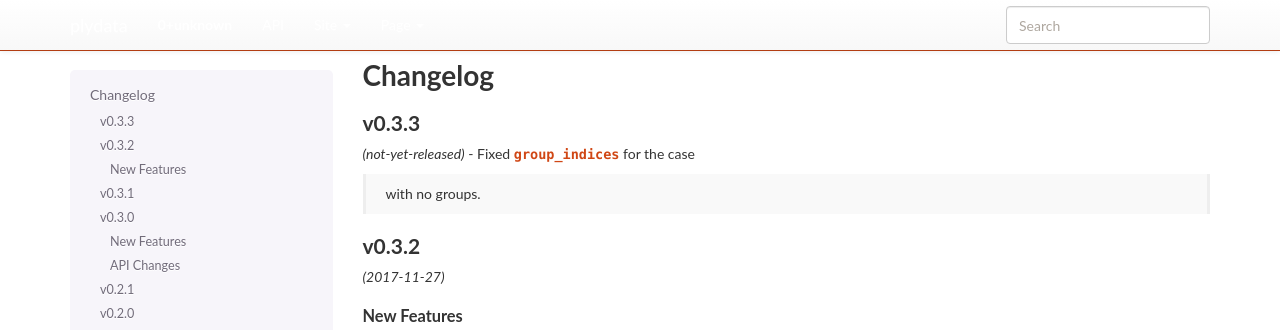
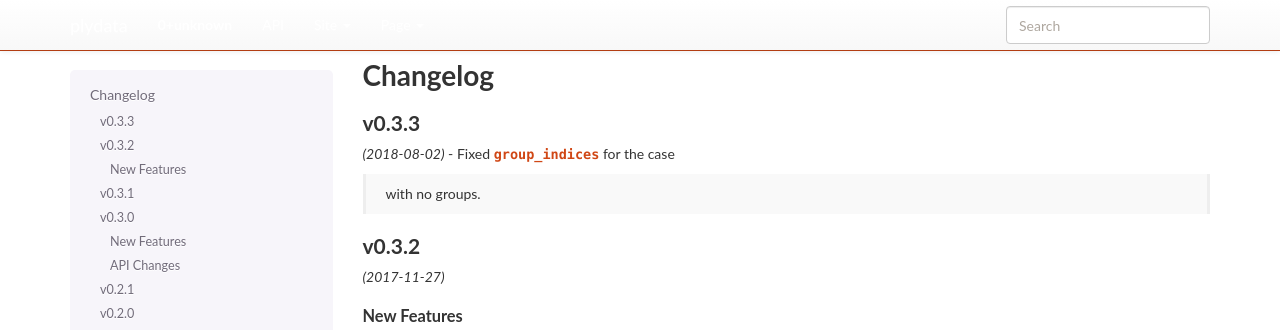
Before and after one commit to has2k1/plydata, a Sphinx documentation site: the page built from doc/changelog.rst, in a window 1280 px wide and 900 px high. Shown: the top 330 px of the window. Built offline with Sphinx 7.4.7, drawn with Linux system fonts in a browser that asks for light colours; nearby versions of some CDN libraries; library files that are not in the unit come from our copies.

Commit message:
Prepare changelog for release

```diff
--- a/doc/changelog.rst
+++ b/doc/changelog.rst
@@ -2,7 +2,7 @@ Changelog
 =========
 v0.3.3
 ------
-*(not-yet-released)*
+*(2018-08-02)*
 - Fixed :class:`~plydata.one_table_verbs.group_indices` for the case
   with no groups.
 
--- a/setup.py
+++ b/setup.py
@@ -31,7 +31,7 @@ def get_required_packages():
 
     Plus any version tests and warnings
     """
-    install_requires = ['pandas >= 0.21.0']
+    install_requires = ['pandas >= 0.23.0']
     return install_requires
 
 
```
